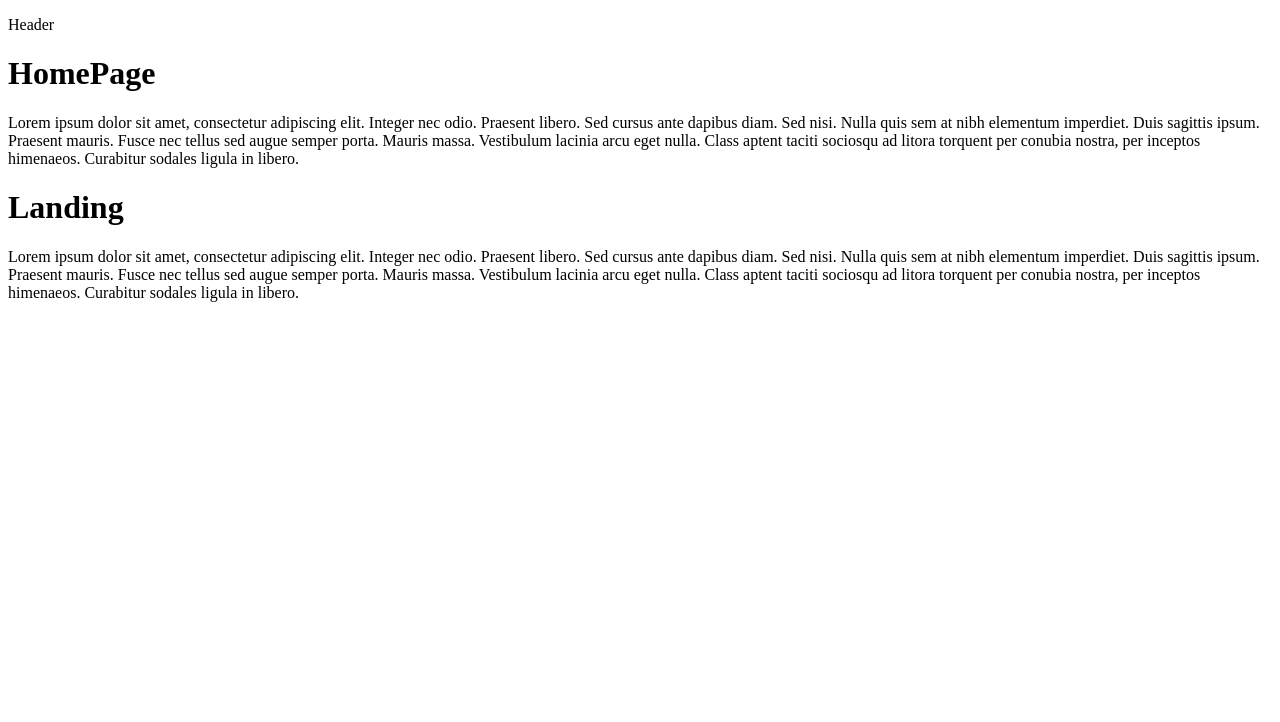
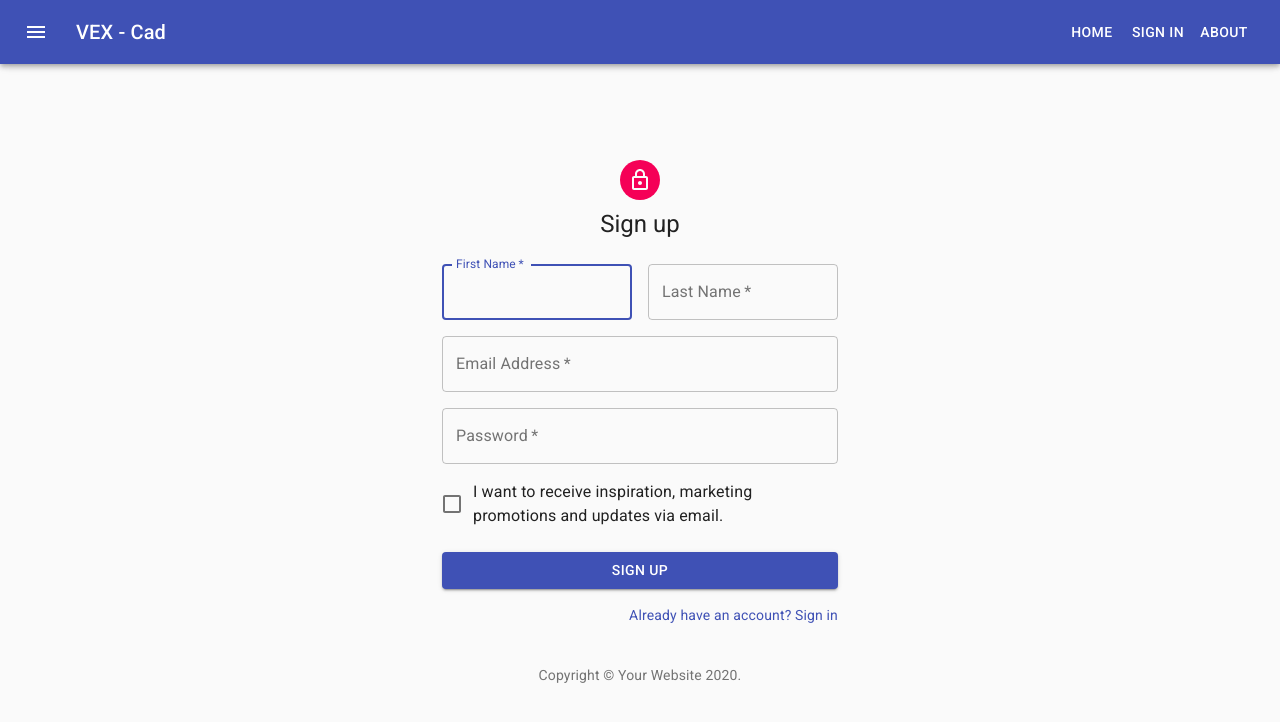
Before and after one commit to alexandreapplications/vex-cad, a React app in the folder frontend/webapp/: page /signup in a window 1280 px wide. Built offline with nearby package versions, Linux system fonts and the light colour scheme; some packages are replaced by stand-ins of ours.

Commit message:
Second login tester

```diff
--- a/frontend/webapp/package.json
+++ b/frontend/webapp/package.json
@@ -3,11 +3,16 @@
   "version": "0.1.0",
   "private": true,
   "dependencies": {
+    "@material-ui/core": "^4.11.0",
+    "@material-ui/icons": "^4.9.1",
     "@testing-library/jest-dom": "^5.11.5",
     "@testing-library/react": "^11.1.0",
     "@testing-library/user-event": "^12.1.10",
+    "firebase": "^8.0.0",
+    "flux": "^3.1.3",
     "react": "^17.0.1",
     "react-dom": "^17.0.1",
+    "react-router-dom": "^5.2.0",
     "react-scripts": "4.0.0",
     "web-vitals": "^0.2.4"
   },
--- a/frontend/webapp/public/index.html
+++ b/frontend/webapp/public/index.html
@@ -4,6 +4,7 @@
     <meta charset="utf-8" />
     <link rel="icon" href="%PUBLIC_URL%/favicon.ico" />
     <meta name="viewport" content="width=device-width, initial-scale=1" />
+
     <meta name="theme-color" content="#000000" />
     <meta
       name="description"
@@ -24,6 +25,8 @@
       work correctly both with client-side routing and a non-root public URL.
       Learn how to configure a non-root public URL by running `npm run build`.
     -->
+    <link rel="stylesheet" href="https://fonts.googleapis.com/css?family=Roboto:300,400,500,700&display=swap" />
+    <link rel="stylesheet" href="https://fonts.googleapis.com/icon?family=Material+Icons" />
     <title>React App</title>
   </head>
   <body>
--- /dev/null
+++ b/frontend/webapp/src/actions/actionTypes.js
@@ -0,0 +1 @@
+export default {};
--- /dev/null
+++ b/frontend/webapp/src/appDispatcher.js
@@ -0,0 +1,3 @@
+import { Dispatcher } from "flux";
+const dispatcher = new Dispatcher();
+export default dispatcher;
--- a/frontend/webapp/src/components/App.js
+++ b/frontend/webapp/src/components/App.js
@@ -1,16 +1,23 @@
 import React from "react";
+import { Route, Switch } from "react-router-dom";
 import HomePage from "./Public/HomePage";
-import LandingPage from "./Internal/LandingPage";
-
+import AboutPage from "./Public/AboutPage";
+import PageInfra from "./_common/PageInfra";
+import SignInPage from "./Security/SignInPage";
+import SignUpPage from "./Security/SignUpPage";
+import PageNotFound from "./PageNotFound";
 function App() {
   return (
-    <div className="App">
-      <header className="App-header">
-        <p>Header</p>
-      </header>
-      <HomePage />
-      <LandingPage />
-    </div>
+    <PageInfra>
+      <Switch>
+        <Route exact path="/" component={HomePage} />
+        <Route exact path="/about" component={AboutPage} />
+        <Route exact path="/signin" component={SignInPage} />
+        <Route exact path="/signup" component={SignUpPage} />
+        {/* <PrivateRoute exact path="/servers" component={ServerListPage} /> */}
+        <Route component={PageNotFound} />
+      </Switch>
+    </PageInfra>
   );
 }
 
--- /dev/null
+++ b/frontend/webapp/src/components/PageNotFound.js
@@ -0,0 +1,5 @@
+import React from "react";
+
+const PageNotFound = () => <h1>Oops! Page not found.</h1>;
+
+export default PageNotFound;
--- a/frontend/webapp/src/components/Public/HomePage.js
+++ b/frontend/webapp/src/components/Public/HomePage.js
@@ -4,6 +4,9 @@ const HomePage = () => {
   return (
     <div>
       <h1>HomePage</h1>
+      <div>
+        <button>Sign in with Google</button>
+      </div>
       <p>
         Lorem ipsum dolor sit amet, consectetur adipiscing elit. Integer nec
         odio. Praesent libero. Sed cursus ante dapibus diam. Sed nisi. Nulla
--- /dev/null
+++ b/frontend/webapp/src/components/Security/SignInPage.js
@@ -0,0 +1,140 @@
+import React from "react";
+import Avatar from "@material-ui/core/Avatar";
+import Button from "@material-ui/core/Button";
+import CssBaseline from "@material-ui/core/CssBaseline";
+import TextField from "@material-ui/core/TextField";
+import FormControlLabel from "@material-ui/core/FormControlLabel";
+import Checkbox from "@material-ui/core/Checkbox";
+import Link from "@material-ui/core/Link";
+import Grid from "@material-ui/core/Grid";
+import Box from "@material-ui/core/Box";
+import LockOutlinedIcon from "@material-ui/icons/LockOutlined";
+import Typography from "@material-ui/core/Typography";
+import { makeStyles } from "@material-ui/core/styles";
+import Container from "@material-ui/core/Container";
+import { Link as RouterLink } from "react-router-dom";
+import { auth } from "../../firebase";
+import firebase from "firebase/app";
+
+function Copyright() {
+  return (
+    <Typography variant="body2" color="textSecondary" align="center">
+      {"Copyright © "}
+      <Link color="inherit" href="https://material-ui.com/">
+        Your Website
+      </Link>{" "}
+      {new Date().getFullYear()}
+      {"."}
+    </Typography>
+  );
+}
+
+const useStyles = makeStyles((theme) => ({
+  paper: {
+    marginTop: theme.spacing(8),
+    display: "flex",
+    flexDirection: "column",
+    alignItems: "center",
+  },
+  avatar: {
+    margin: theme.spacing(1),
+    backgroundColor: theme.palette.secondary.main,
+  },
+  form: {
+    width: "100%", // Fix IE 11 issue.
+    marginTop: theme.spacing(1),
+  },
+  submit: {
+    margin: theme.spacing(3, 0, 2),
+  },
+}));
+
+export default function SignIn() {
+  const classes = useStyles();
+
+  return (
+    <Container component="main" maxWidth="xs">
+      <CssBaseline />
+      <div className={classes.paper}>
+        <Avatar className={classes.avatar}>
+          <LockOutlinedIcon />
+        </Avatar>
+        <Typography component="h1" variant="h5">
+          Sign in
+        </Typography>
+        <form className={classes.form} noValidate>
+          <TextField
+            variant="outlined"
+            margin="normal"
+            required
+            fullWidth
+            id="email"
+            label="Email Address"
+            name="email"
+            autoComplete="email"
+            autoFocus
+          />
+          <TextField
+            variant="outlined"
+            margin="normal"
+            required
+            fullWidth
+            name="password"
+            label="Password"
+            type="password"
+            id="password"
+            autoComplete="current-password"
+          />
+          <FormControlLabel
+            control={<Checkbox value="remember" color="primary" />}
+            label="Remember me"
+          />
+          <Button
+            fullWidth
+            variant="contained"
+            color="secondary"
+            onClick={() => {
+              // alert("I'm a button.");
+              // auth.isSignInWithEmailLink(window.location.href);
+              var provider = new firebase.auth.GoogleAuthProvider();
+              provider.addScope("email");
+              provider.addScope("profile");
+              auth.signInWithRedirect(provider);
+            }}
+          >
+            Sign In with google
+          </Button>
+          <Button
+            type="submit"
+            fullWidth
+            variant="contained"
+            color="primary"
+            className={classes.submit}
+          >
+            Sign In
+          </Button>
+          <Grid container>
+            <Grid item xs>
+              <Link href="#" variant="body2">
+                Forgot password?
+              </Link>
+            </Grid>
+            <Grid item>
+              <Link
+                href="#"
+                variant="body2"
+                component={RouterLink}
+                to="/signup"
+              >
+                {"Don't have an account? Sign Up"}
+              </Link>
+            </Grid>
+          </Grid>
+        </form>
+      </div>
+      <Box mt={8}>
+        <Copyright />
+      </Box>
+    </Container>
+  );
+}
--- /dev/null
+++ b/frontend/webapp/src/components/Security/SignUpPage.js
@@ -0,0 +1,146 @@
+import React from "react";
+import Avatar from "@material-ui/core/Avatar";
+import Button from "@material-ui/core/Button";
+import CssBaseline from "@material-ui/core/CssBaseline";
+import TextField from "@material-ui/core/TextField";
+import FormControlLabel from "@material-ui/core/FormControlLabel";
+import Checkbox from "@material-ui/core/Checkbox";
+import Link from "@material-ui/core/Link";
+import Grid from "@material-ui/core/Grid";
+import Box from "@material-ui/core/Box";
+import LockOutlinedIcon from "@material-ui/icons/LockOutlined";
+import Typography from "@material-ui/core/Typography";
+import { makeStyles } from "@material-ui/core/styles";
+import Container from "@material-ui/core/Container";
+import { Link as RouterLink } from "react-router-dom";
+
+function Copyright() {
+  return (
+    <Typography variant="body2" color="textSecondary" align="center">
+      {"Copyright © "}
+      <Link color="inherit" href="https://material-ui.com/">
+        Your Website
+      </Link>{" "}
+      {new Date().getFullYear()}
+      {"."}
+    </Typography>
+  );
+}
+
+const useStyles = makeStyles((theme) => ({
+  paper: {
+    marginTop: theme.spacing(8),
+    display: "flex",
+    flexDirection: "column",
+    alignItems: "center",
+  },
+  avatar: {
+    margin: theme.spacing(1),
+    backgroundColor: theme.palette.secondary.main,
+  },
+  form: {
+    width: "100%", // Fix IE 11 issue.
+    marginTop: theme.spacing(3),
+  },
+  submit: {
+    margin: theme.spacing(3, 0, 2),
+  },
+}));
+
+export default function SignUp() {
+  const classes = useStyles();
+
+  return (
+    <Container component="main" maxWidth="xs">
+      <CssBaseline />
+      <div className={classes.paper}>
+        <Avatar className={classes.avatar}>
+          <LockOutlinedIcon />
+        </Avatar>
+        <Typography component="h1" variant="h5">
+          Sign up
+        </Typography>
+        <form className={classes.form} noValidate>
+          <Grid container spacing={2}>
+            <Grid item xs={12} sm={6}>
+              <TextField
+                autoComplete="fname"
+                name="firstName"
+                variant="outlined"
+                required
+                fullWidth
+                id="firstName"
+                label="First Name"
+                autoFocus
+              />
+            </Grid>
+            <Grid item xs={12} sm={6}>
+              <TextField
+                variant="outlined"
+                required
+                fullWidth
+                id="lastName"
+                label="Last Name"
+                name="lastName"
+                autoComplete="lname"
+              />
+            </Grid>
+            <Grid item xs={12}>
+              <TextField
+                variant="outlined"
+                required
+                fullWidth
+                id="email"
+                label="Email Address"
+                name="email"
+                autoComplete="email"
+              />
+            </Grid>
+            <Grid item xs={12}>
+              <TextField
+                variant="outlined"
+                required
+                fullWidth
+                name="password"
+                label="Password"
+                type="password"
+                id="password"
+                autoComplete="current-password"
+              />
+            </Grid>
+            <Grid item xs={12}>
+              <FormControlLabel
+                control={<Checkbox value="allowExtraEmails" color="primary" />}
+                label="I want to receive inspiration, marketing promotions and updates via email."
+              />
+            </Grid>
+          </Grid>
+          <Button
+            type="submit"
+            fullWidth
+            variant="contained"
+            color="primary"
+            className={classes.submit}
+          >
+            Sign Up
+          </Button>
+          <Grid container justify="flex-end">
+            <Grid item>
+              <Link
+                href="#"
+                variant="body2"
+                component={RouterLink}
+                to="/signin"
+              >
+                Already have an account? Sign in
+              </Link>
+            </Grid>
+          </Grid>
+        </form>
+      </div>
+      <Box mt={5}>
+        <Copyright />
+      </Box>
+    </Container>
+  );
+}
--- /dev/null
+++ b/frontend/webapp/src/components/_common/PageInfra.js
@@ -0,0 +1,190 @@
+import React from "react";
+import clsx from "clsx";
+import { makeStyles, useTheme } from "@material-ui/core/styles";
+import Drawer from "@material-ui/core/Drawer";
+import CssBaseline from "@material-ui/core/CssBaseline";
+import AppBar from "@material-ui/core/AppBar";
+import Toolbar from "@material-ui/core/Toolbar";
+import List from "@material-ui/core/List";
+import Typography from "@material-ui/core/Typography";
+import Divider from "@material-ui/core/Divider";
+import IconButton from "@material-ui/core/IconButton";
+import MenuIcon from "@material-ui/icons/Menu";
+import ChevronLeftIcon from "@material-ui/icons/ChevronLeft";
+import ChevronRightIcon from "@material-ui/icons/ChevronRight";
+import ListItem from "@material-ui/core/ListItem";
+import ListItemIcon from "@material-ui/core/ListItemIcon";
+import ListItemText from "@material-ui/core/ListItemText";
+import DashboardIcon from "@material-ui/icons/Dashboard";
+import ListIcon from "@material-ui/icons/List";
+// import BusinessIcon from "@material-ui/icons/Business";
+import Hidden from "@material-ui/core/Hidden";
+import { Button } from "@material-ui/core";
+import { Link as RouterLink } from "react-router-dom";
+import UserComponent from "./UserComponent";
+
+const drawerWidth = 240;
+
+const useStyles = makeStyles((theme) => ({
+  root: {
+    display: "flex",
+  },
+  appBar: {
+    transition: theme.transitions.create(["margin", "width"], {
+      easing: theme.transitions.easing.sharp,
+      duration: theme.transitions.duration.leavingScreen,
+    }),
+  },
+  appBarShift: {
+    width: `calc(100% - ${drawerWidth}px)`,
+    marginLeft: drawerWidth,
+    transition: theme.transitions.create(["margin", "width"], {
+      easing: theme.transitions.easing.easeOut,
+      duration: theme.transitions.duration.enteringScreen,
+    }),
+  },
+  menuButton: {
+    marginRight: theme.spacing(2),
+  },
+  hide: {
+    display: "none",
+  },
+  drawer: {
+    width: drawerWidth,
+    flexShrink: 0,
+  },
+  drawerPaper: {
+    width: drawerWidth,
+  },
+  drawerHeader: {
+    display: "flex",
+    alignItems: "center",
+    padding: "0 8px",
+    ...theme.mixins.toolbar,
+    justifyContent: "flex-end",
+  },
+  content: {
+    flexGrow: 1,
+    padding: theme.spacing(3),
+    transition: theme.transitions.create("margin", {
+      easing: theme.transitions.easing.sharp,
+      duration: theme.transitions.duration.leavingScreen,
+    }),
+    marginLeft: -drawerWidth,
+  },
+  contentShift: {
+    transition: theme.transitions.create("margin", {
+      easing: theme.transitions.easing.easeOut,
+      duration: theme.transitions.duration.enteringScreen,
+    }),
+    marginLeft: 0,
+  },
+  title: {
+    flexGrow: 1,
+  },
+  drawerTitle: {
+    fontWeight: "bold",
+  },
+}));
+
+const PageInfra = ({ children, ...initOptions }) => {
+  const classes = useStyles();
+  const theme = useTheme();
+  const [open, setOpen] = React.useState(false);
+
+  function handleDrawerOpen() {
+    setOpen(true);
+  }
+
+  function handleDrawerClose() {
+    setOpen(false);
+  }
+
+  return (
+    <div className={classes.root}>
+      <CssBaseline />
+      <AppBar
+        position="fixed"
+        className={clsx(classes.appBar, {
+          [classes.appBarShift]: open,
+        })}
+      >
+        <Toolbar>
+          <IconButton
+            color="inherit"
+            aria-label="Open drawer"
+            onClick={handleDrawerOpen}
+            edge="start"
+            className={clsx(classes.menuButton, open && classes.hide)}
+          >
+            <MenuIcon />
+          </IconButton>
+          <Hidden mdDown={open}>
+            <Typography variant="h6" noWrap className={classes.title}>
+              VEX - Cad
+            </Typography>
+          </Hidden>
+          <Hidden mdDown={true}>
+            <Button color="inherit" component={RouterLink} to="/">
+              Home
+            </Button>
+            <Button color="inherit" component={RouterLink} to="/signin">
+              Sign in
+            </Button>
+            <Button color="inherit" component={RouterLink} to="/about">
+              About
+            </Button>
+            <UserComponent></UserComponent>
+          </Hidden>
+        </Toolbar>
+      </AppBar>
+      <Drawer
+        className={classes.drawer}
+        variant="persistent"
+        anchor="left"
+        open={open}
+        classes={{
+          paper: classes.drawerPaper,
+        }}
+      >
+        <div className={classes.drawerHeader} onClick={handleDrawerClose}>
+          <Typography className={classes.drawerTitle} noWrap>
+            FCA Devops
+          </Typography>
+          <IconButton>
+            {theme.direction === "ltr" ? (
+              <ChevronLeftIcon />
+            ) : (
+              <ChevronRightIcon />
+            )}
+          </IconButton>
+        </div>
+        <Divider />
+        <List>
+          <ListItem button key="1" component={RouterLink} to="/">
+            <ListItemIcon>
+              <DashboardIcon />
+            </ListItemIcon>
+            <ListItemText>Home</ListItemText>
+          </ListItem>
+          <ListItem button key="2" component={RouterLink} to="/servers">
+            <ListItemIcon>
+              <ListIcon />
+            </ListItemIcon>
+            <ListItemText>Servidores</ListItemText>
+          </ListItem>
+        </List>
+      </Drawer>
+      <main
+        className={clsx(classes.content, {
+          [classes.contentShift]: open,
+        })}
+      >
+        <div className={classes.drawerHeader} />
+        {children}
+      </main>
+    </div>
+  );
+};
+
+export default PageInfra;
--- /dev/null
+++ b/frontend/webapp/src/components/_common/UserComponent.js
@@ -0,0 +1,27 @@
+import React, { useState, useEffect } from "react";
+// import FaceIcon from "@material-ui/icons/Face";
+// import IconButton from "@material-ui/core/IconButton";
+// import Avatar from "@material-ui/core/Avatar";
+// import userStores from "../Stores/userStores";
+
+const UserComponent = (props) => {
+  // const [user, setUser] = useState(
+  //     userStores.getUserData()
+  // )
+
+  // useEffect(() => {
+  //     function onUsersChange() {
+  //         setUser(userStores.getUserData());
+  //     }
+
+  //     userStores.addChangeListener(onUsersChange);
+
+  //     return () => {
+  //         userStores.removeChangeListener(onUsersChange);
+  //     };
+  // });
+
+  // return (<React.Fragment><IconButton color="inherit">{user ? (<Avatar alt={user.name} src={user.avatar_url} />) : (<FaceIcon />)}</IconButton></React.Fragment>);
+  return <React.Fragment></React.Fragment>;
+};
+export default UserComponent;
--- /dev/null
+++ b/frontend/webapp/src/firebase.js
@@ -0,0 +1,20 @@
+import firebase from "firebase/app";
+import "firebase/auth";
+import "firebase/firestore";
+
+// For Firebase JS SDK v7.20.0 and later, measurementId is optional
+const firebaseConfig = {
+  apiKey: "AIzaSyAD1GPHjZ1FuepBGkMlQE_cquCsGyV6FP8",
+  authDomain: "api-project-479801270858.firebaseapp.com",
+  databaseURL: "https://api-project-479801270858.firebaseio.com",
+  projectId: "api-project-479801270858",
+  storageBucket: "api-project-479801270858.appspot.com",
+  messagingSenderId: "479801270858",
+  appId: "1:479801270858:web:82d4ebf8de4b0ed4b9fcb3",
+  measurementId: "G-2TW0PKXH8B",
+};
+
+// Initialize Firebase
+firebase.initializeApp(firebaseConfig);
+export const auth = firebase.auth();
+// export const firestore = firebase.firestore();
--- a/frontend/webapp/src/index.js
+++ b/frontend/webapp/src/index.js
@@ -1,13 +1,21 @@
-import React from 'react';
-import ReactDOM from 'react-dom';
-import App from './components/App';
-import reportWebVitals from './reportWebVitals';
+import React from "react";
+import ReactDOM from "react-dom";
+import App from "./components/App";
+import reportWebVitals from "./reportWebVitals";
+import { BrowserRouter as Router } from "react-router-dom";
+import { ThemeProvider, createMuiTheme } from "@material-ui/core/styles";
+
+const theme = createMuiTheme();
 
 ReactDOM.render(
-  <React.StrictMode>
-    <App />
-  </React.StrictMode>,
-  document.getElementById('root')
+  <ThemeProvider theme={theme}>
+    <Router>
+      <React.StrictMode>
+        <App />
+      </React.StrictMode>
+    </Router>
+  </ThemeProvider>,
+  document.getElementById("root")
 );
 
 // If you want to start measuring performance in your app, pass a function
```
Also changed, not shown: 1 other file.
